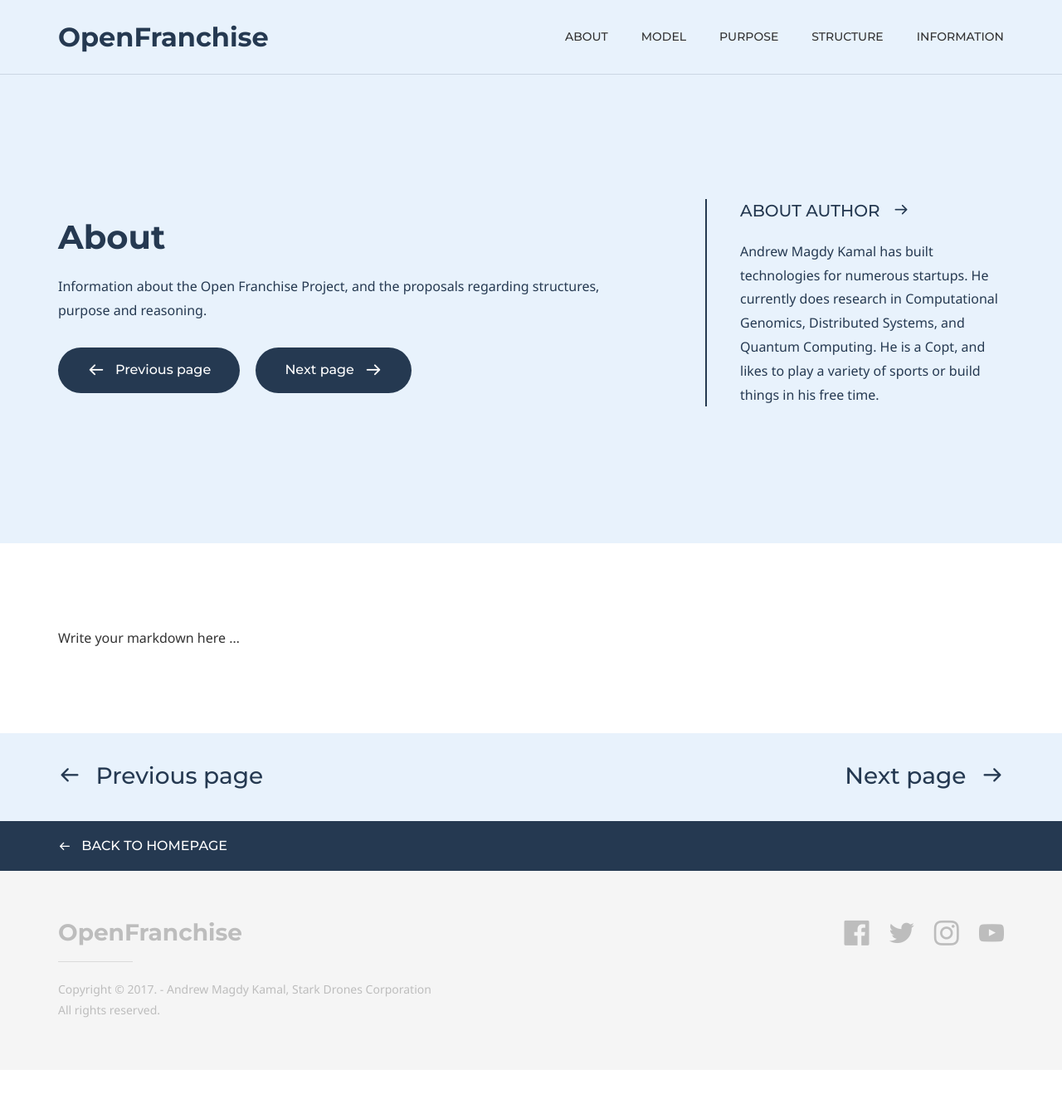
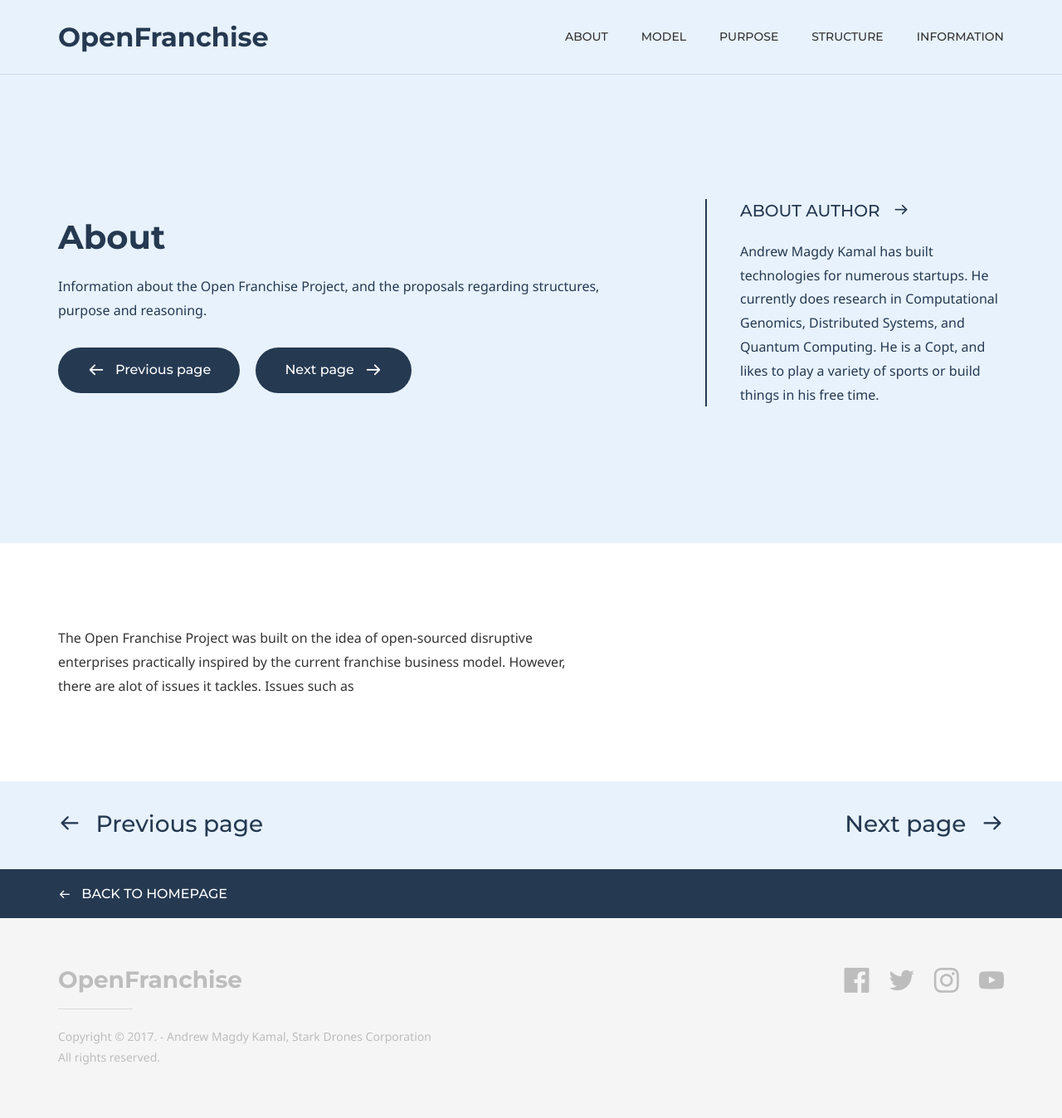
Before and after one commit to Open-Franchise/open-franchise.github.io, a Jekyll site: the page built from about.md, in a window 1280 px wide. Shown: the whole page at 83% size. Built offline with Jekyll 4.4.1, drawn with Linux system fonts in a browser that asks for light colours; some web fonts are replaced; before the commit the page ends 1290 px from its top, so only the background shows below that.

Commit message:
Update about.md

```diff
--- a/about.md
+++ b/about.md
@@ -28,4 +28,4 @@ page_nav:
         url: 'https://open-franchise.github.io/model/'
 ---
 
-Write your markdown here ...
+The Open Franchise Project was built on the idea of open-sourced disruptive enterprises practically inspired by the current franchise business model. However, there are alot of issues it tackles. Issues such as
```
